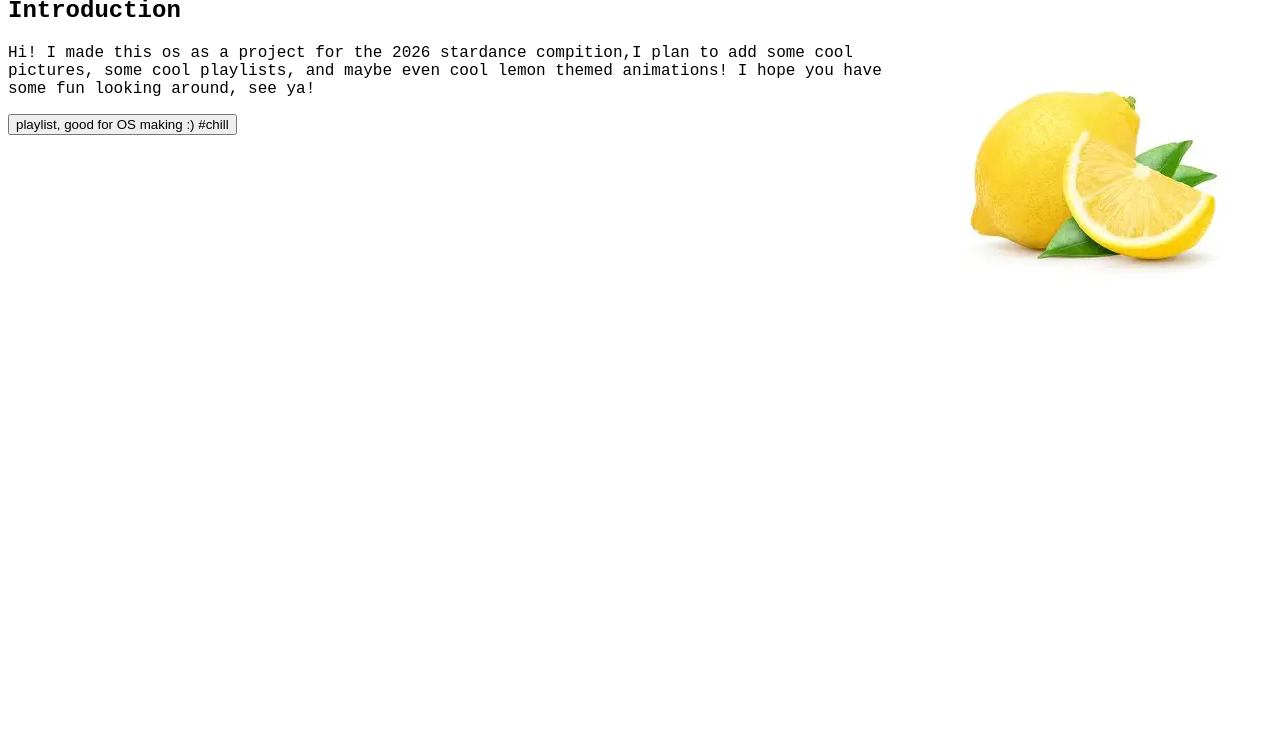
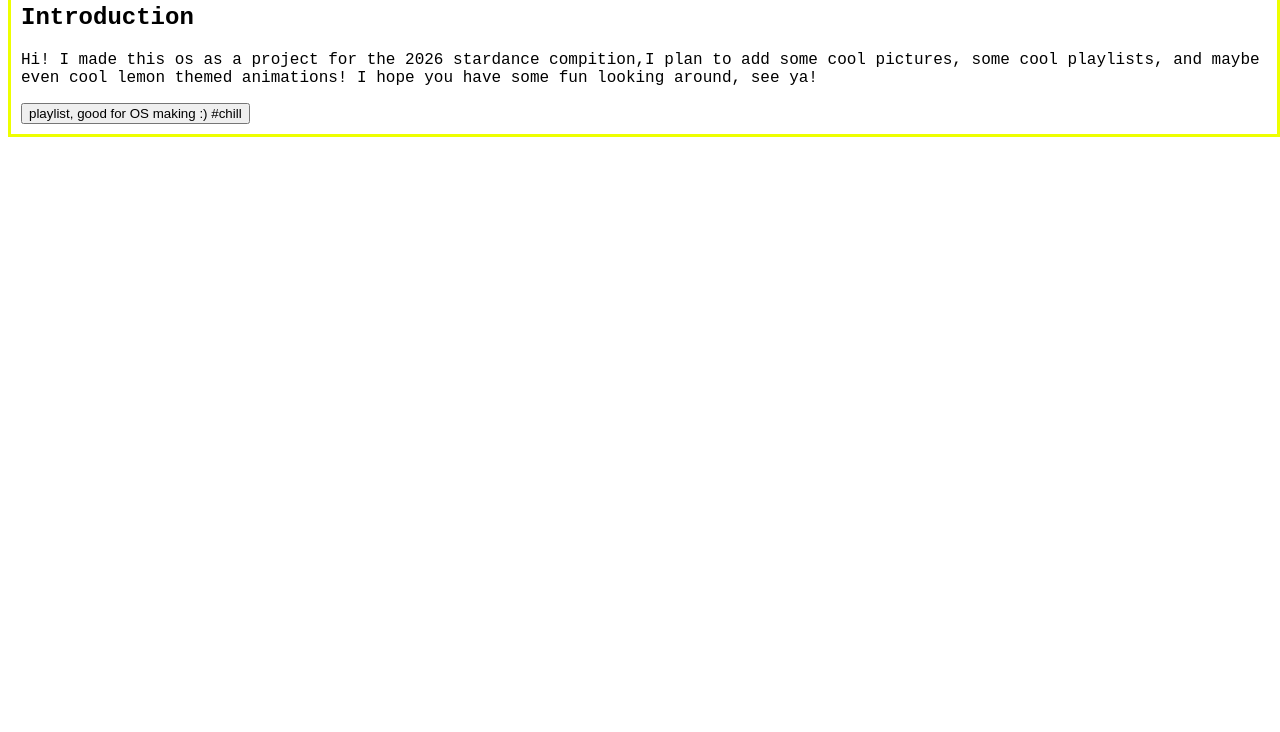
Before and after one commit to Lemmonleny/lemon_os, a plain HTML site: page index.html in a window 1280 px wide. Shown: the part 68-800 px from the top of the page. Drawn offline with Linux system fonts and the light colour scheme.

Commit message:
cosmetic

```diff
--- a/index.html
+++ b/index.html
@@ -2,18 +2,20 @@
 <html>
 
   <body style="font-family: Andale Mono, monospace">
+
+    <div style=
+    "border: solid #EEFF00;
+    padding-left: 10px;
+    padding-bottom: 10px;
+    position: absolute; ">
     <center>
     <h1 style="margin: 4px;">Welcome to lemon-os!</h1>
     </center>
 
     <h2>Introduction</h2>
-    <style>
-      img{
-        float: right;
-      }
-    </style>
+
     <p>
-      <img src="images/download.webp" />
+
       Hi! I made this os as a project for the 2026
       stardance compition,I plan to add some cool pictures, some cool playlists,
       and maybe even cool lemon themed animations! I hope you have some fun looking around,
@@ -23,6 +25,7 @@
   <a href="https://open.spotify.com/playlist/37i9dQZF1DXbITWG1ZJKYt?si=9851c23b38b14e1b">
     <button> playlist, good for OS making :) #chill </button>
     </a>
+    </div>
 
 
 
```
